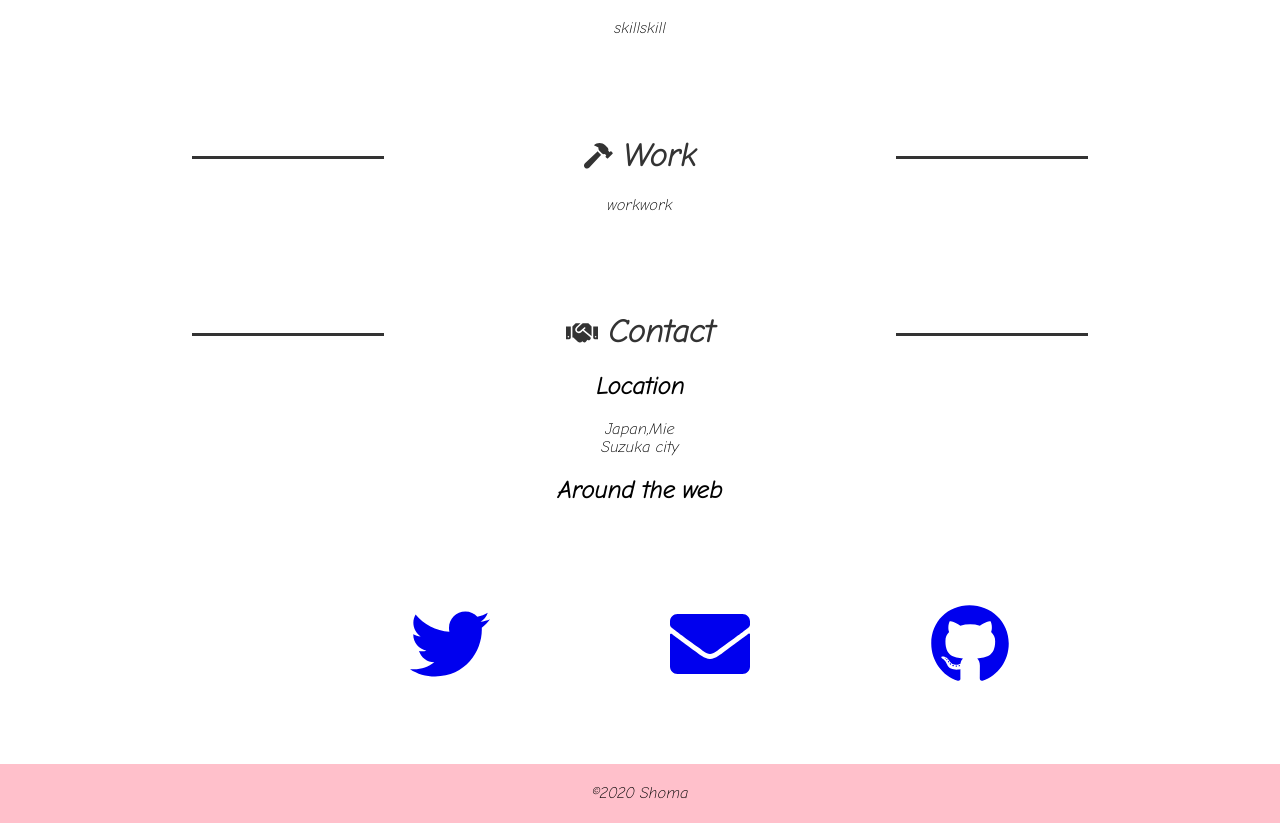
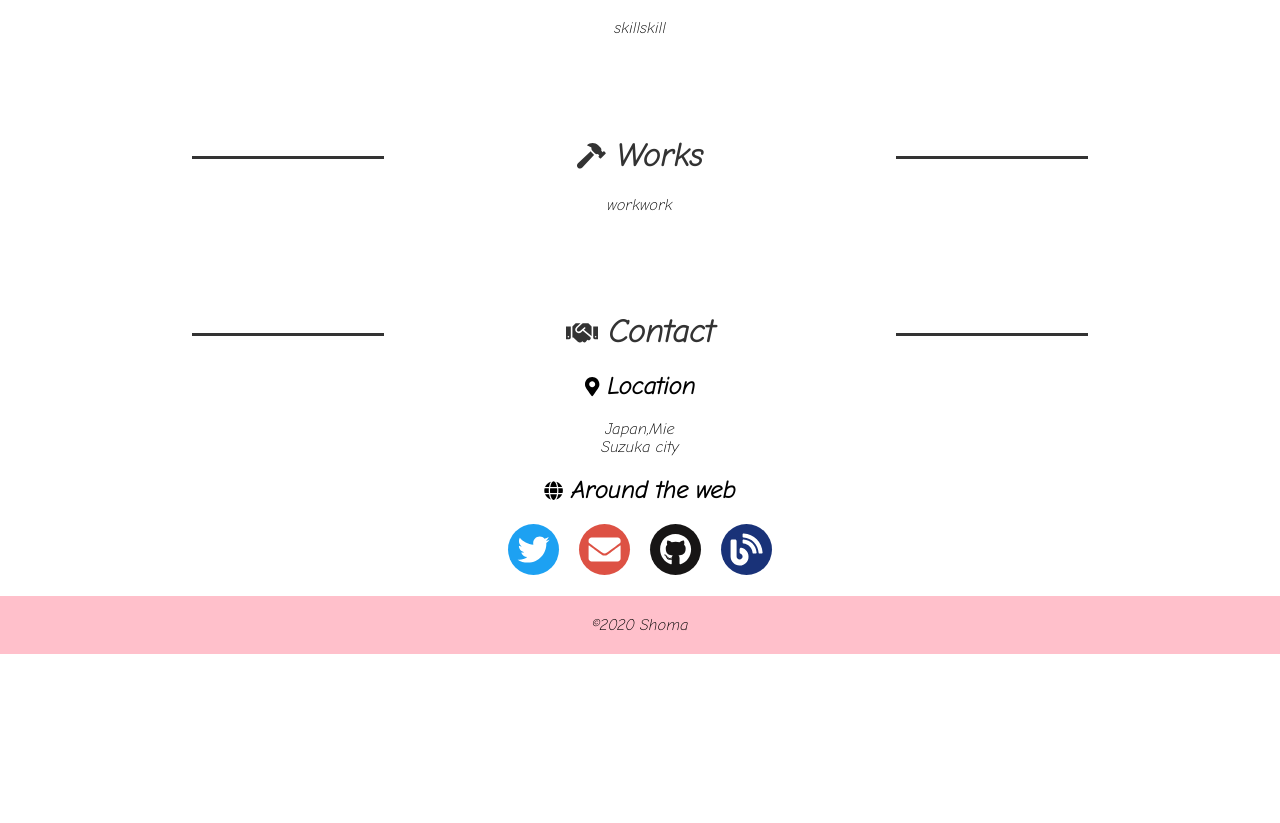
Before and after one commit to kobapi28/-portfolio, a Vue app: page / in a window 1280 px wide. Shown: the part 580-1403 px from the top of the page. After the commit the page ends 1234 px from the top, so only its background shows below. Built offline with nearby package versions, Linux system fonts and the light colour scheme.

Commit message:
aboutのレスポンシブ化&Contactの実装

```diff
--- a/src/App.vue
+++ b/src/App.vue
@@ -53,7 +53,6 @@ export default {
   position: relative;
   font-size: 2em;
   color: #333;
-  text-align: center;
 }
 
 .content-title::before,
--- a/src/components/About.vue
+++ b/src/components/About.vue
@@ -37,4 +37,14 @@
     width: 40%;
     margin:0 10px;
 }
+
+@media screen and (max-width: 700px){
+	.about {
+		flex-direction: column;
+	}
+
+	.me {
+		width: 100%;
+	}
+}
 </style>
--- a/src/components/Contact.vue
+++ b/src/components/Contact.vue
@@ -1,27 +1,74 @@
 <template>
     <div>
         <h1 class="content-title"><font-awesome-icon icon="handshake" class="icon"/> Contact</h1>
-        <div>
-            <h2>Location</h2>
+        <div class="sam">
+            <h2><font-awesome-icon icon="map-marker-alt" class="icon"/> Location</h2>
             <p>Japan,Mie<br>Suzuka city</p>
 
-            <h2>Around the web</h2>
-            <div class="about link">
-                <a href="http://twitter.com/shoma_h30" class="me link"><font-awesome-icon :icon="['fab','twitter']" class="web-icon"/></a>
-                <a href="mailto:sho1228.k@gmail.com" class="me link"><font-awesome-icon icon="envelope" class="web-icon"/></a>
-                <a href="http://github.com/shoma3571" class="me link"><font-awesome-icon :icon="['fab','github']" class="web-icon"/></a>
+            <h2><font-awesome-icon icon="globe" class="icon"/> Around the web</h2>
+            <div class="link">
+                <a href="http://twitter.com/shoma_h30" class="link-icon"><font-awesome-icon :icon="['fab','twitter']" class="web-icon twitter"/></a>
+                <a href="mailto:sho1228.k@gmail.com" class="link-icon"><font-awesome-icon icon="envelope" class="web-icon mail"/></a>
+                <a href="http://github.com/shoma3571" class="link-icon"><font-awesome-icon :icon="['fab','github']" class="web-icon github"/></a>
+                <a href="https://shoma3571.hatenablog.com/" class="link-icon"><font-awesome-icon icon="blog" class="web-icon hateblo"/></a>
             </div>
         </div>
     </div>
 </template>
 
 <style>
+
+.sam{
+    text-align: center;
+}
 .link{
-    width: 50%;
+    display:inline-flex;
+    width: 30%;
+    justify-content: center;
+}
+
+.link-icon{
+    margin: 0 10px;
+    margin-bottom: 20px;
 }
 
 .web-icon{
-    font-size: 5em;
-    padding:1em;
+    font-size: 2em;
+    color: white;
+    padding:0.3em;
+    border-radius: 50%;
+}
+
+.web-icon:hover{
+    background-color: white;
+}
+
+.twitter{
+    background-color: #1DA1F2;
+}
+.twitter:hover{
+    color: #1DA1F2;
+}
+
+
+.mail{
+    background-color: #DD5144;
+}
+.mail:hover{
+    color: #DD5144;
+}
+
+.github{
+    background-color: #171515;
+}
+.github:hover{
+    color: #171515;
+}
+
+.hateblo{
+    background-color: #193278;
+}
+.hateblo:hover{
+    color: #193278;
 }
 </style>
--- a/src/components/Work.vue
+++ b/src/components/Work.vue
@@ -1,6 +1,6 @@
 <template>
     <div>
-        <h1 class="content-title"><font-awesome-icon icon="hammer" class="icon"/> Work</h1>
+        <h1 class="content-title"><font-awesome-icon icon="hammer" class="icon"/> Works</h1>
         <p>workwork</p>
     </div>
 </template>
--- a/src/main.js
+++ b/src/main.js
@@ -2,11 +2,11 @@ import Vue from 'vue'
 import App from './App.vue'
 
 import { library } from '@fortawesome/fontawesome-svg-core'
-import { faCoffee,faHandshake,faCode,faUserCircle,faHammer,faPen,faSchool,faSearch,faEnvelope } from '@fortawesome/free-solid-svg-icons'
+import { faCoffee,faHandshake,faCode,faUserCircle,faHammer,faPen,faSchool,faSearch,faEnvelope,faMapMarkerAlt,faGlobe,faBlog } from '@fortawesome/free-solid-svg-icons'
 import { faTwitter,faGithub } from '@fortawesome/free-brands-svg-icons'
 import { FontAwesomeIcon } from '@fortawesome/vue-fontawesome'
 
-library.add(faCoffee,faHandshake,faCode,faUserCircle,faHammer,faPen,faSchool,faSearch,faTwitter,faGithub,faEnvelope)
+library.add(faCoffee,faHandshake,faCode,faUserCircle,faHammer,faPen,faSchool,faSearch,faTwitter,faGithub,faEnvelope,faMapMarkerAlt,faGlobe,faBlog)
 
 Vue.component('font-awesome-icon', FontAwesomeIcon)
 
```
